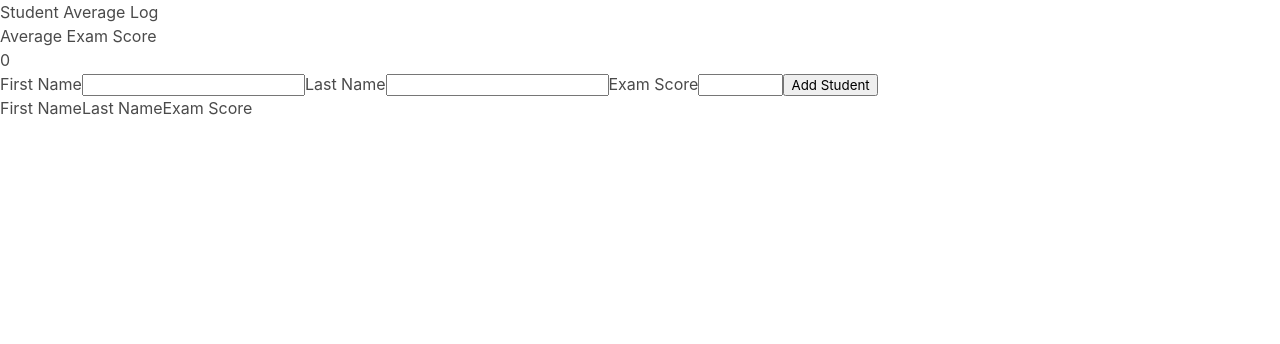
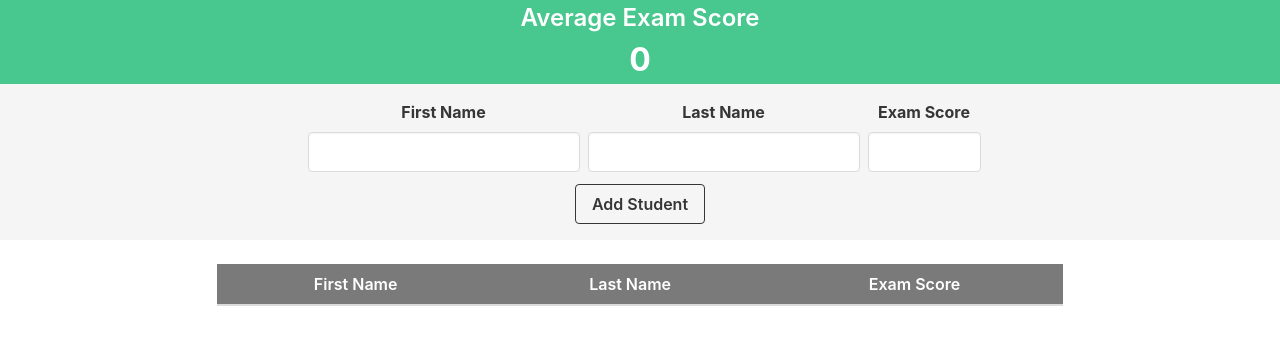
Before and after one commit to LDRMuse/hw-react-student-exams-STLnick, a React (Create React App) app: page / in a window 1280 px wide. Shown: the top 344 px of the page. Built offline with nearby package versions, Linux system fonts and the light colour scheme.

Commit message:
:lipstick: Style elements using Bulma classes

```diff
--- a/src/components/StudentAverageLog/AddStudentForm/index.js
+++ b/src/components/StudentAverageLog/AddStudentForm/index.js
@@ -4,14 +4,22 @@ import PropTypes from 'prop-types'
 export const AddStudentForm = ({ handler }) => {
 
   return (
-    <form onSubmit={handler}>
-      <label htmlFor="firstName">First Name</label>
-      <input id="firstName" type="text" />
-      <label htmlFor="lastName">Last Name</label>
-      <input id="lastName" type="text" />
-      <label htmlFor="score">Exam Score</label>
-      <input id="score" min="0" max="100" type="number" />
-      <button type="submit">Add Student</button>
+    <form className="has-background-white-ter has-text-centered py-4" onSubmit={handler}>
+      <div className="field is-horizontal is-grouped is-grouped-centered">
+        <div className="pl-2">
+          <label className="label" htmlFor="firstName">First Name</label>
+          <input className="input" id="firstName" type="text" />
+        </div>
+        <div className="pl-2">
+          <label className="label" htmlFor="lastName">Last Name</label>
+          <input className="input" id="lastName" type="text" />
+        </div>
+        <div className="pl-2">
+          <label className="label" htmlFor="score">Exam Score</label>
+          <input className="input" id="score" min="0" max="100" type="number" />
+        </div>
+      </div>
+      <button className="button has-text-weight-semibold is-outlined is-dark" type="submit">Add Student</button>
     </form>
   )
 }
--- a/src/components/StudentAverageLog/AverageDisplay/index.js
+++ b/src/components/StudentAverageLog/AverageDisplay/index.js
@@ -3,10 +3,12 @@ import PropTypes from 'prop-types'
 
 export const AverageDisplay = ({ avgScore }) => {
 
+  const colorClasses = avgScore < 70 ? "has-background-warning has-text-grey" : "has-background-success has-text-white"
+
   return (
-    <div>
-      <h3>Average Exam Score</h3>
-      <h2>{avgScore ? avgScore : 0}</h2>
+    <div className={`has-text-centered ${colorClasses}`}>
+      <h3 className="has-text-weight-semibold is-size-4">Average Exam Score</h3>
+      <h2 className="has-text-weight-bold is-size-3">{avgScore ? avgScore : 0}</h2>
     </div>
   )
 }
--- a/src/components/StudentAverageLog/StudentTable/Student/index.js
+++ b/src/components/StudentAverageLog/StudentTable/Student/index.js
@@ -3,8 +3,10 @@ import PropTypes from 'prop-types'
 
 export const Student = ({ first, last, score }) => {
 
+  const colorClasses = score < 70 ? "has-background-warning has-text-grey" : ""
+
   return (
-    <tr>
+    <tr className={colorClasses}>
       <td>{first}</td>
       <td>{last}</td>
       <td>{score}</td>
--- a/src/components/StudentAverageLog/StudentTable/index.js
+++ b/src/components/StudentAverageLog/StudentTable/index.js
@@ -11,12 +11,12 @@ export const StudentTable = ({ students }) => {
 
 
   return (
-    <table>
-      <thead>
+    <table className="table is-fullwidth is-striped has-text-centered">
+      <thead className="has-background-grey">
         <tr>
-          <td>First Name</td>
-          <td>Last Name</td>
-          <td>Exam Score</td>
+          <td className="has-text-weight-semibold has-text-white">First Name</td>
+          <td className="has-text-weight-semibold has-text-white">Last Name</td>
+          <td className="has-text-weight-semibold has-text-white">Exam Score</td>
         </tr>
       </thead>
       <tbody>
--- a/src/components/StudentAverageLog/index.js
+++ b/src/components/StudentAverageLog/index.js
@@ -38,10 +38,16 @@ export const StudentAverageLog = () => {
 
   return (
     <div>
-      <h1>Student Average Log</h1>
       <AverageDisplay avgScore={averageScore} />
       <Form handler={handleAddStudent} />
-      <Table students={students} />
+      <div className="columns mt-3">
+        <div className="column"></div>
+        <div className="column is-two-thirds">
+          <Table students={students} />
+        </div>
+        <div className="column"></div>
+      </div>
+
     </div>
   )
 }
```
